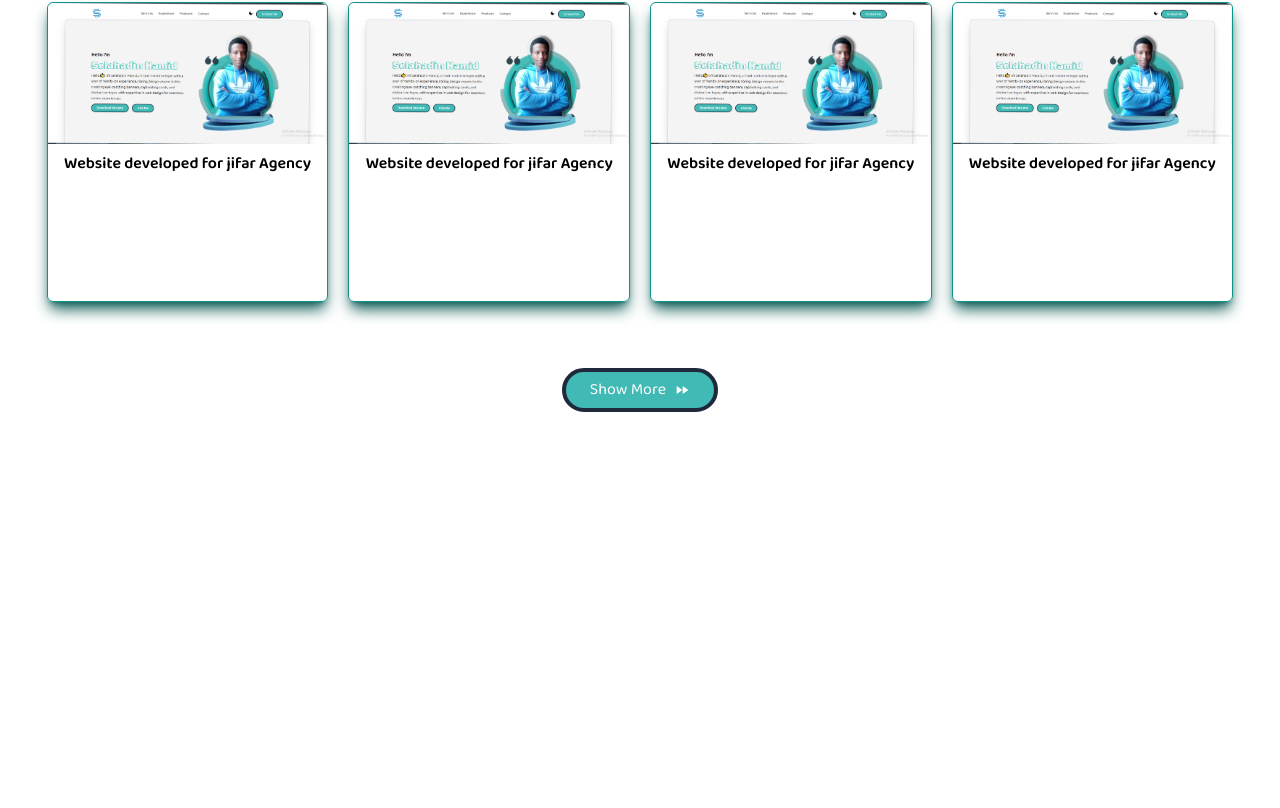
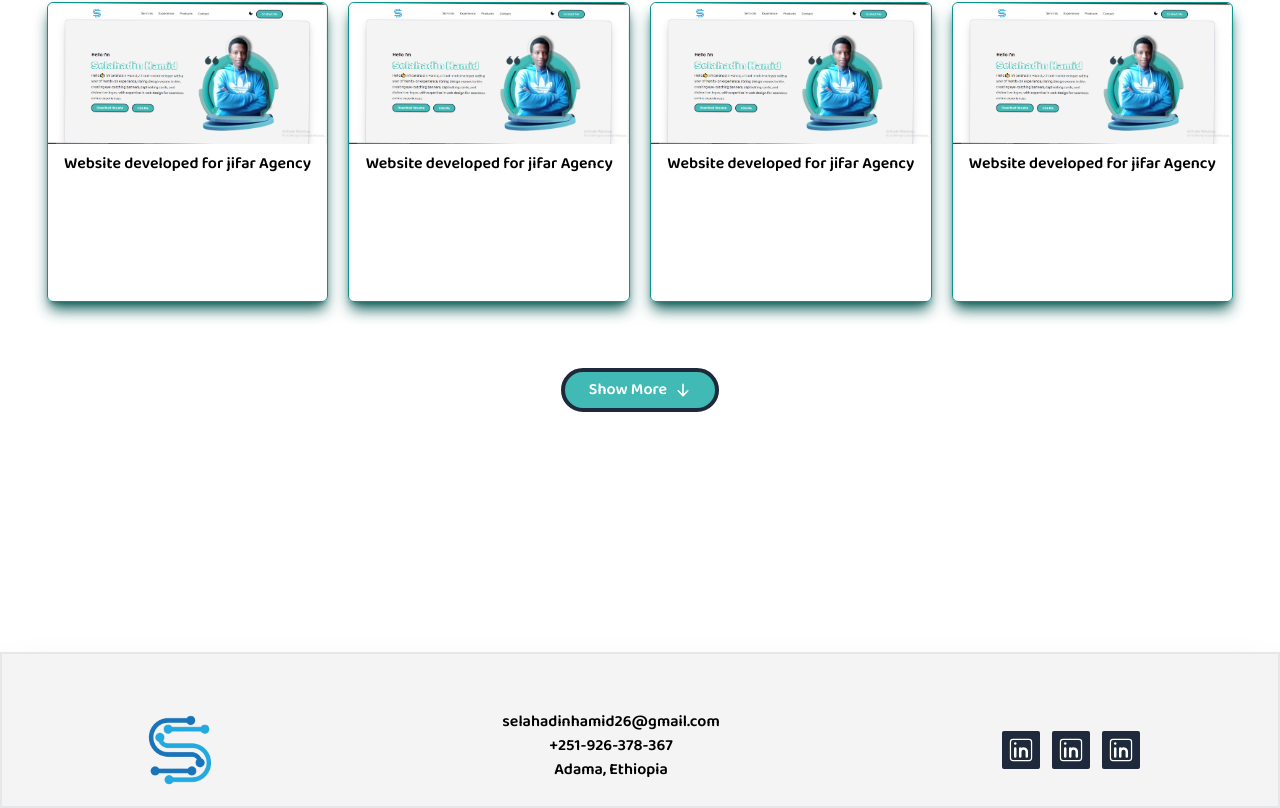
Before and after one commit to sallah26/portifolio, a React (Create React App) app: page / in a window 1280 px wide. Shown: the part 2646-3454 px from the top of the page. Before the commit the page ends 3218 px from the top, so only its background shows below. Built offline with nearby package versions, Linux system fonts and the light colour scheme.

Commit message:
my messagage

```diff
--- a/src/App.js
+++ b/src/App.js
@@ -4,6 +4,7 @@ import Hero from "./components/Hero";
 import Services from "./components/Services";
 import Education from "./components/Education";
 import Achievements from "./components/Achievements";
+import Footer from "./components/Footer";
 
 function App() {
   return  <div className=" dark:bg-zinc-800 dark:text-gray-100 flex flex-col  gap-8 lg:gap-20 items-center ">
@@ -14,6 +15,7 @@ function App() {
         <Education />
         <Achievements />
         </section>
+        <Footer />
 
     </div>
 
--- a/src/components/Achievements.jsx
+++ b/src/components/Achievements.jsx
@@ -2,6 +2,8 @@ import React, { useState } from 'react'
 import img from "../assets/images/Selahadin_portifolio.png"
 import Button from './Button'
 import { MdFastForward } from 'react-icons/md'
+import { HiArrowDown, HiArrowNarrowDown, HiArrowNarrowUp } from 'react-icons/hi'
+import ButtonIcon from './ButtonIcon'
 
 const Achievements = () => {
   const [showMore, setShowMore] = useState(false);
@@ -61,7 +63,7 @@ const ProductsData2 = [
               <div key={product.id} className="my-3 shadow-lg shadow-teal-800 dark:shadow-teal-600 maindiv  w-full h-[300px]    flex flex-col  md:w-[45%] lg:w-[22%] m-7 md:m-1 gap-0 bg-slate-500 rounded-md border-[1.5px] border-teal-600">
                 <img src={img} className='rounded-ss-md rounded-se-md' alt="product image" />
                 <div className='flex flex-col p-2 text-md font-semibold'>
-                  <div className="mainbtn">
+                  <div className="mainbtn flex justify-center">
                   <Button name="Preview Product"/>
                   </div>
                   {/* <button className='mainbtn text-blue-700 text-md'></button> */}
@@ -85,7 +87,7 @@ const ProductsData2 = [
               <div key={product.id} className="my-3 shadow-lg shadow-teal-800 dark:shadow-teal-600 maindiv  w-full h-[300px]    flex flex-col  md:w-[45%] lg:w-[22%] m-7 md:m-1 gap-0 bg-slate-500 rounded-md border-[1.5px] border-teal-600">
                 <img src={img} className='rounded-ss-md rounded-se-md' alt="product image" />
                 <div className='flex flex-col p-2 text-md font-semibold'>
-                  <div className="mainbtn">
+                  <div className="mainbtn flex justify-center">
                   <Button name="Preview Product"/>
                   </div>
                   {/* <button className='mainbtn text-blue-700 text-md'></button> */}
@@ -105,7 +107,10 @@ const ProductsData2 = [
       </div>
       </div>
       <button className='mt-10 duration-[3s]' onClick={handlShowMore}>
-        <Button name={`${showMore ? "Show Less"  : "Show More"}`} icon={`${true}`}/>
+
+        {/* <HiArrowNarrowDown /> */}
+
+        <ButtonIcon name={`${showMore ? "Show Less"  : "Show More"}`} icon={showMore}/>
       </button>
 
 
--- a/src/components/Button.jsx
+++ b/src/components/Button.jsx
@@ -1,10 +1,9 @@
 import React from 'react'
-import { MdFastForward } from 'react-icons/md'
 
 const Button = (props) => {
   return (
     <button className='bg-myMain justify-center flex gap-2 items-center rounded-full border-4 py-1.5 px-4 lg:px-6 text-white border-slate-800 '>
-      {props.name} {props.icon ? <MdFastForward /> : ""}
+      {props.name}
     </button>
   )
 }
--- /dev/null
+++ b/src/components/ButtonIcon.jsx
@@ -0,0 +1,13 @@
+import React from 'react'
+import { HiArrowDown, HiArrowUp } from 'react-icons/hi'
+import { MdFastForward } from 'react-icons/md'
+
+const ButtonIcon = (props) => {
+  return (
+    <button className='font-semibold bg-myMain justify-center flex gap-2 items-center rounded-full border-4 py-1.5 px-4 lg:px-6 text-white border-slate-800 '>
+      {props.name}{" "}{props.icon ? <HiArrowUp /> : <HiArrowDown />}
+    </button>
+  )
+}
+
+export default ButtonIcon
--- /dev/null
+++ b/src/components/Footer.jsx
@@ -0,0 +1,36 @@
+import React from 'react'
+import { CiLinkedin } from 'react-icons/ci'
+import { IoTelescope } from 'react-icons/io5'
+import logo from "../assets/images/s-logo.png";
+
+const Footer = () => {
+  return (
+    <footer className='min-w-full flex items-center justify-center p-4  bg-zinc-100 dark:bg-[#2a3030] border-[2px] shadow-2xl dark:shadow-slate-500'>
+      <div className='w-[1000px] pt-10  flex flex-col md:flex-row gap-2 md:gap-4 justify-between'>
+        <div className='flex items-center'>
+            <img src={logo} className='w-20' alt="s-logo" />
+        </div>
+        <div className='flex flex-col items-center font-semibold'>
+            <p>selahadinhamid26@gmail.com</p>
+            <p>+251-926-378-367</p>
+            <p>Adama, Ethiopia</p>
+        </div>
+            <div className='flex gap-3 items-center'>
+                <a href="" className='p-1 bg-slate-800 rounded-sm text-white'>
+                    <CiLinkedin size={30}/>
+                </a>
+                <a href="" className='p-1 bg-slate-800 rounded-sm text-white'>
+                    <CiLinkedin size={30}/>
+                </a>
+                <a href="" className='p-1 bg-slate-800 rounded-sm text-white'>
+                    <CiLinkedin size={30}/>
+                </a>
+
+            </div>
+
+      </div>
+    </footer>
+  )
+}
+
+export default Footer
--- a/src/index.css
+++ b/src/index.css
@@ -40,7 +40,7 @@ body{
   z-index: 0;
   /* margin: 0; */
   background: transparent;
-  transition: background 500ms ease-in-out;
+  transition: background cubic-bezier(0.39, 0.575, 0.565, 1) ease-in-out;
 }
 
 .overl{
@@ -52,7 +52,7 @@ body{
   background: linear-gradient(to top, rgba(0,0,0,0.7), rgba(0,0,0,0.1));
   opacity: 0;
   z-index: 1;
-  transition: opacity 500ms ease-in-out;
+  transition: opacity 300ms ease-in-out;
 
 }
 
@@ -68,7 +68,7 @@ body{
   width: 70%;
   left: 50%;
   transform: translate(-50%, 100%);
-  transition: transform 500ms ease-in-out, opacity 500ms ease-in-out;
+  transition: transform 300ms ease-in-out, opacity 500ms ease-in-out;
 
 }
 
```
